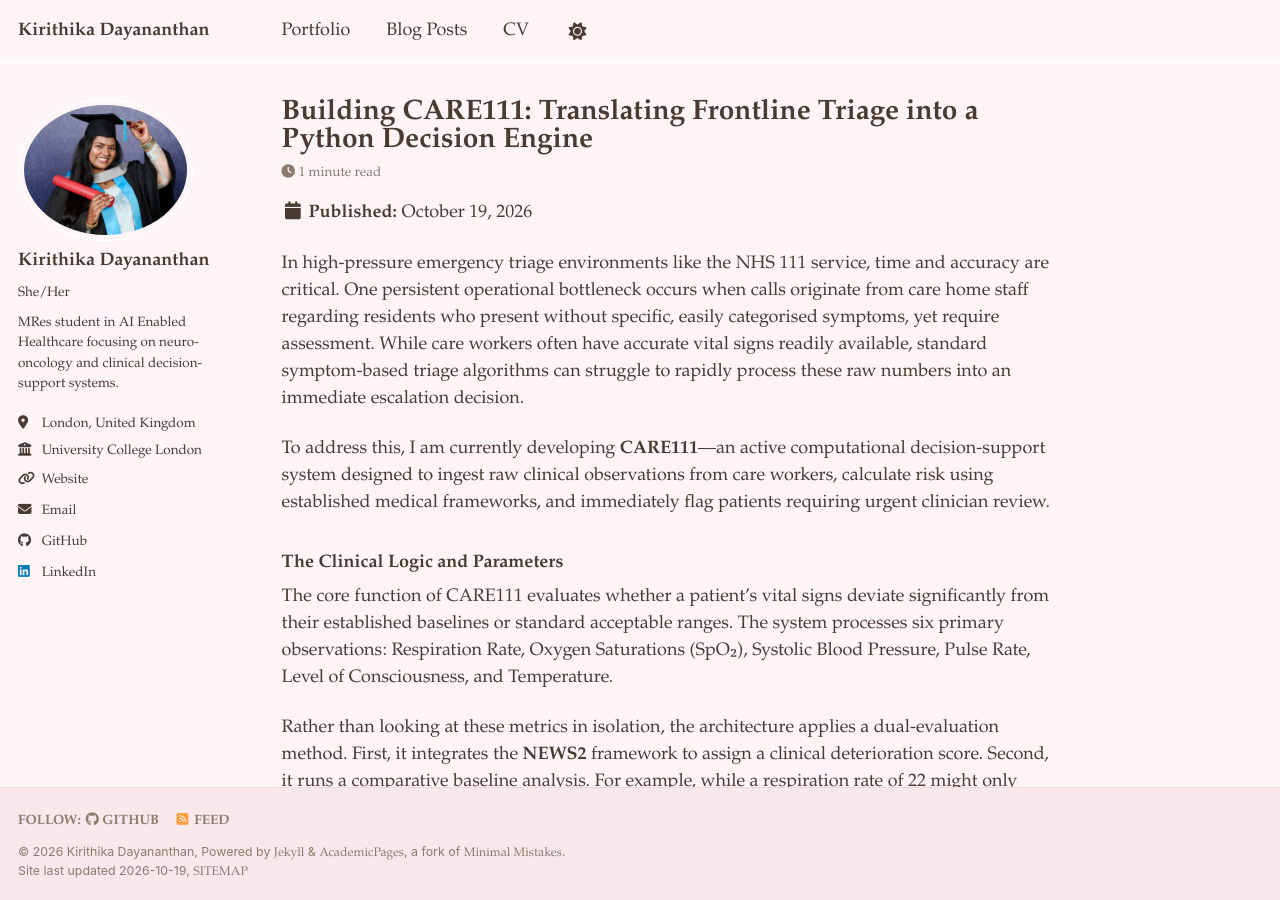
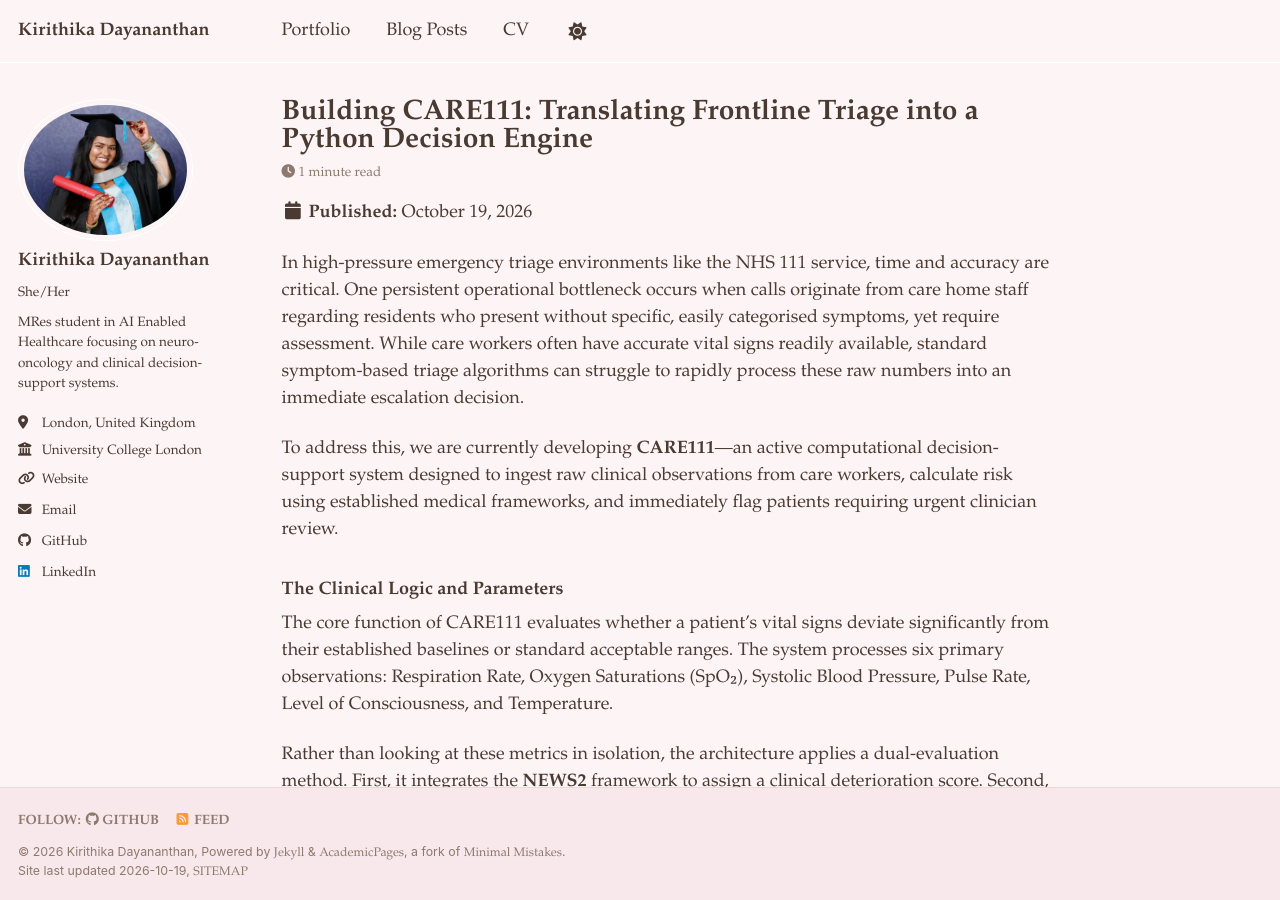
Before and after one commit to kirithikax/kirithikax.github.io, a Jekyll site: the page built from _posts/2026-10-19-building-care111.md, in a window 1280 px wide and 900 px high. Built offline with Jekyll 4.4.1, drawn with Linux system fonts in a browser that asks for light colours; a style sheet for code colours, icons or effects is not loaded.

Commit message:
Update wording for CARE111 project description

```diff
--- a/_posts/2026-10-19-building-care111.md
+++ b/_posts/2026-10-19-building-care111.md
@@ -11,7 +11,7 @@ tags:
 
 In high-pressure emergency triage environments like the NHS 111 service, time and accuracy are critical. One persistent operational bottleneck occurs when calls originate from care home staff regarding residents who present without specific, easily categorised symptoms, yet require assessment. While care workers often have accurate vital signs readily available, standard symptom-based triage algorithms can struggle to rapidly process these raw numbers into an immediate escalation decision.
 
-To address this, I am currently developing **CARE111**—an active computational decision-support system designed to ingest raw clinical observations from care workers, calculate risk using established medical frameworks, and immediately flag patients requiring urgent clinician review.
+To address this, we are currently developing **CARE111**—an active computational decision-support system designed to ingest raw clinical observations from care workers, calculate risk using established medical frameworks, and immediately flag patients requiring urgent clinician review.
 
 ### The Clinical Logic and Parameters
 The core function of CARE111 evaluates whether a patient's vital signs deviate significantly from their established baselines or standard acceptable ranges. The system processes six primary observations: Respiration Rate, Oxygen Saturations (SpO₂), Systolic Blood Pressure, Pulse Rate, Level of Consciousness, and Temperature.
```
